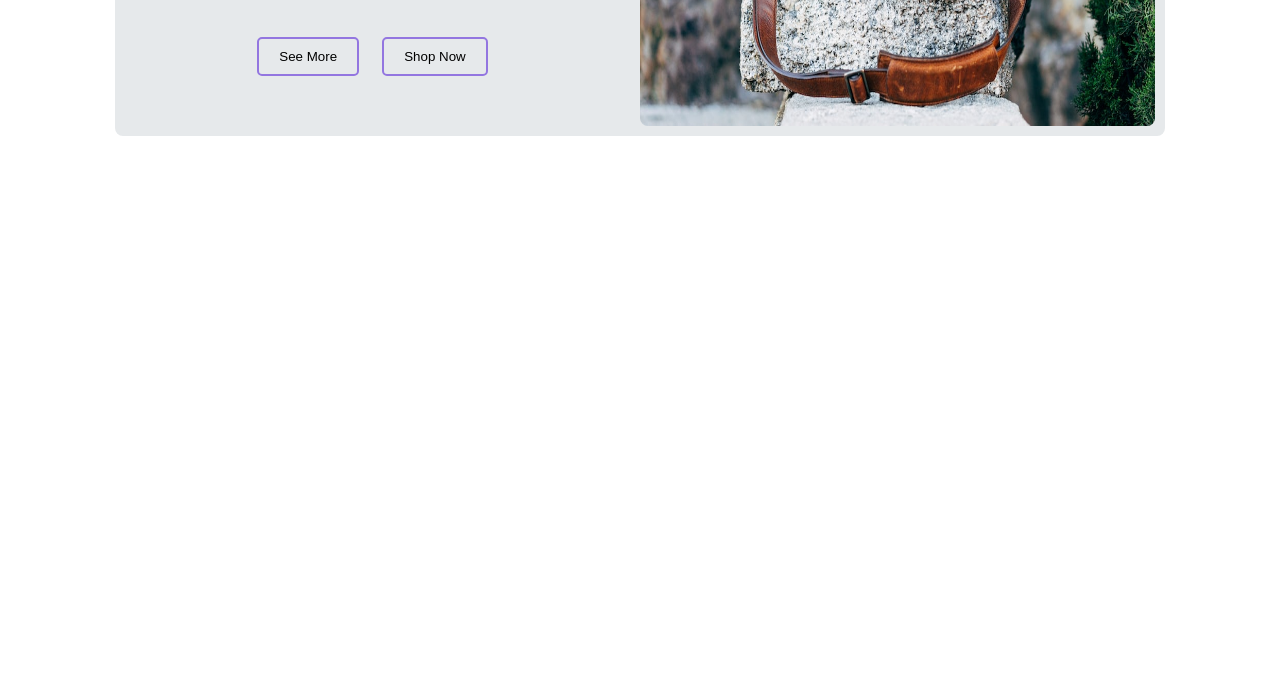
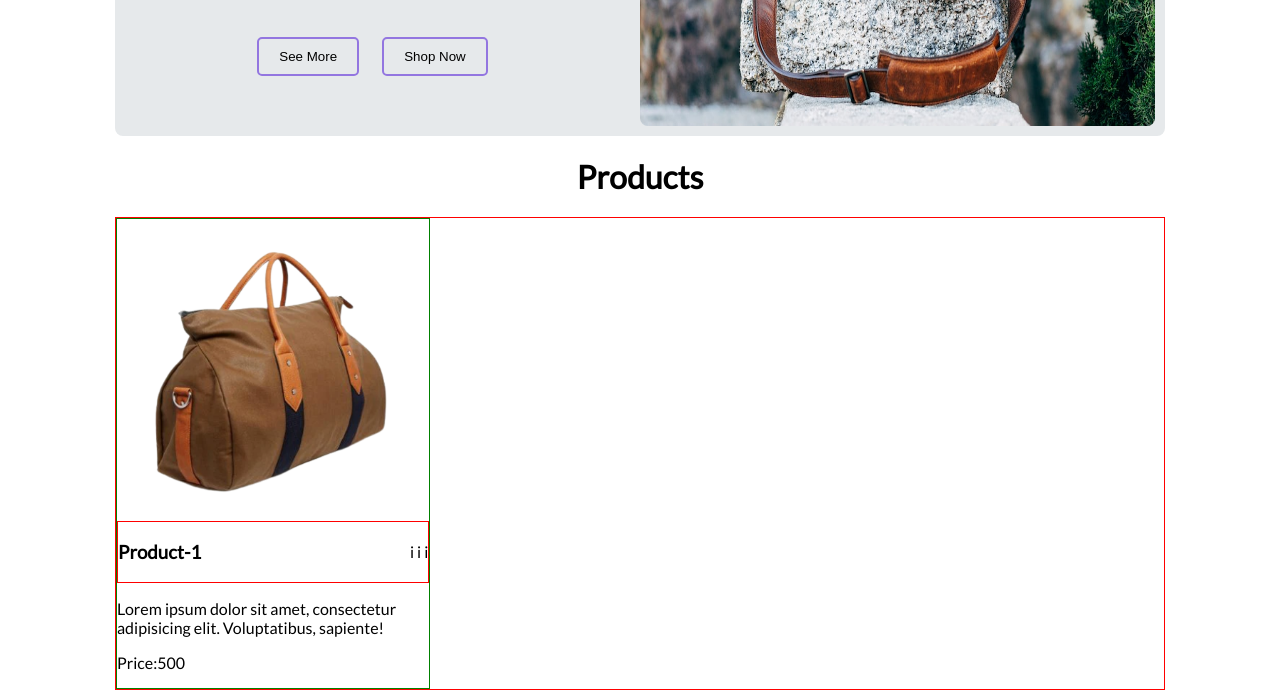
Before and after one commit to mahfuzul84/conceptual-session-repo, a plain HTML site: page index.html in a window 1280 px wide. Shown: the part 463-1161 px from the top of the page. Before the commit the page ends 800 px from the top, so only its background shows below. Drawn offline with Linux system fonts and the light colour scheme.

Commit message:
product section start

```diff
--- a/index.html
+++ b/index.html
@@ -55,5 +55,25 @@
     </div>
    </section>
    <!-- banner section ends -->
+
+   <main>
+    <!-- product section start -->
+    <h1 class="product-title">Products</h1>
+    <section class="grid-container">
+        <div class="single-product">
+            <img src="images/resources/products/bag.png" alt="">
+
+            <div class="product-icon-name-container">
+                <h3>Product-1</h3>
+            <div>
+                <span>i</span>
+                <span>i</span>
+                <span>i</span>
+            </div>
+        </div>
+        <p>Lorem ipsum dolor sit amet, consectetur adipisicing elit. Voluptatibus, sapiente!</p>
+        <p>Price:500</p>
+    </section>
+   </main>
 </body>
 </html>
--- a/styles/assignment.css
+++ b/styles/assignment.css
@@ -104,3 +104,30 @@ nav{
     border-radius: 5px;
 }
 /* banner section styles ends here */
+
+.grid-container{
+    display: flex;
+    border: 1px solid red;
+    max-width: 1050px;
+    margin: 0 auto 0;
+    min-height: 400px;
+}
+
+.product-title{
+    text-align: center;
+}
+.single-product{
+    width: 30%;
+    border: 1px solid green;
+}
+.single-product img{
+    width: 100%;
+    display: block;
+    margin: 0 auto;
+}
+.product-icon-name-container{
+    border: 1px solid red;
+    display: flex;
+    align-items: center;
+    justify-content: space-between;
+}
```
